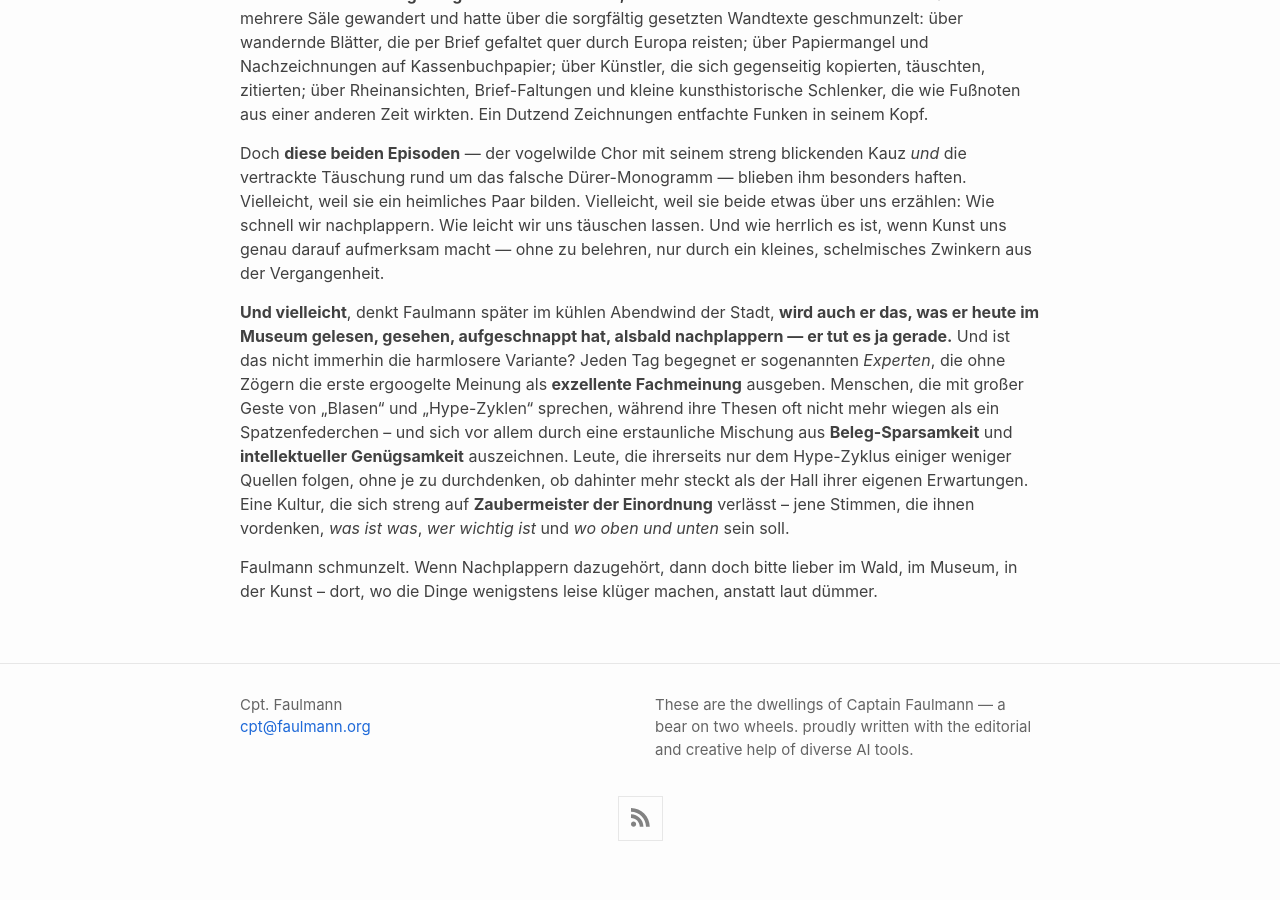
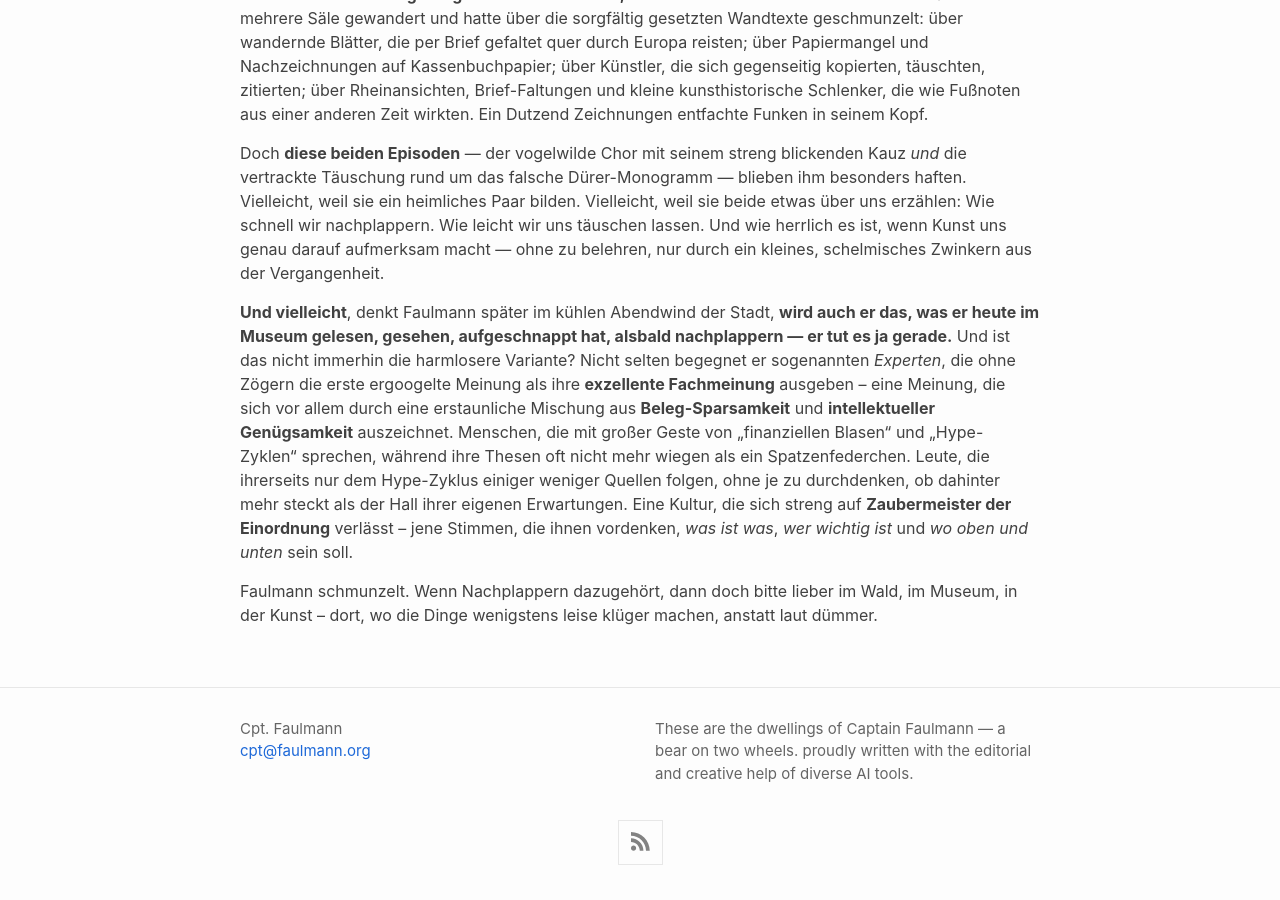
Before and after one commit to cgars/faulmann, a Jekyll site: the page built from _posts/2025-11-23-zeichnung.md, in a window 1280 px wide and 900 px high, scrolled down 923 px. Built offline with Jekyll 4.4.1, drawn with Linux system fonts in a browser that asks for light colours; before the commit the page ends 1799 px from its top, so only the background shows below that.

Commit message:
Refine narrative on Faulmann's reflections
Revised the text for clarity and flow, enhancing the narrative around Faulmann's reflections on art and expertise.

```diff
--- a/_posts/2025-11-23-zeichnung.md
+++ b/_posts/2025-11-23-zeichnung.md
@@ -17,6 +17,6 @@ Und gerade bei Baldung muss der Bär innehalten. **Schließlich kommt er aus Fre
 
 Doch **diese beiden Episoden** — der vogelwilde Chor mit seinem streng blickenden Kauz *und* die vertrackte Täuschung rund um das falsche Dürer-Monogramm — blieben ihm besonders haften. Vielleicht, weil sie ein heimliches Paar bilden. Vielleicht, weil sie beide etwas über uns erzählen: Wie schnell wir nachplappern. Wie leicht wir uns täuschen lassen. Und wie herrlich es ist, wenn Kunst uns genau darauf aufmerksam macht — ohne zu belehren, nur durch ein kleines, schelmisches Zwinkern aus der Vergangenheit.
 
-**Und vielleicht**, denkt Faulmann später im kühlen Abendwind der Stadt, **wird auch er das, was er heute im Museum gelesen, gesehen, aufgeschnappt hat, alsbald nachplappern — er tut es ja gerade.** Und ist das nicht immerhin die harmlosere Variante? Jeden Tag begegnet er sogenannten *Experten*, die ohne Zögern die erste ergoogelte Meinung als **exzellente Fachmeinung** ausgeben. Menschen, die mit großer Geste von „Blasen“ und „Hype-Zyklen“ sprechen, während ihre Thesen oft nicht mehr wiegen als ein Spatzenfederchen – und sich vor allem durch eine erstaunliche Mischung aus **Beleg-Sparsamkeit** und **intellektueller Genügsamkeit** auszeichnen. Leute, die ihrerseits nur dem Hype-Zyklus einiger weniger Quellen folgen, ohne je zu durchdenken, ob dahinter mehr steckt als der Hall ihrer eigenen Erwartungen. Eine Kultur, die sich streng auf **Zaubermeister der Einordnung** verlässt – jene Stimmen, die ihnen vordenken, *was ist was*, *wer wichtig ist* und *wo oben und unten* sein soll.
+**Und vielleicht**, denkt Faulmann später im kühlen Abendwind der Stadt, **wird auch er das, was er heute im Museum gelesen, gesehen, aufgeschnappt hat, alsbald nachplappern — er tut es ja gerade.** Und ist das nicht immerhin die harmlosere Variante? Nicht selten begegnet er sogenannten *Experten*, die ohne Zögern die erste ergoogelte Meinung als ihre **exzellente Fachmeinung** ausgeben – eine Meinung, die sich vor allem durch eine erstaunliche Mischung aus **Beleg-Sparsamkeit** und **intellektueller Genügsamkeit** auszeichnet. Menschen, die mit großer Geste von „finanziellen Blasen“ und „Hype-Zyklen“ sprechen, während ihre Thesen oft nicht mehr wiegen als ein Spatzenfederchen. Leute, die ihrerseits nur dem Hype-Zyklus einiger weniger Quellen folgen, ohne je zu durchdenken, ob dahinter mehr steckt als der Hall ihrer eigenen Erwartungen. Eine Kultur, die sich streng auf **Zaubermeister der Einordnung** verlässt – jene Stimmen, die ihnen vordenken, *was ist was*, *wer wichtig ist* und *wo oben und unten* sein soll.
 
 Faulmann schmunzelt. Wenn Nachplappern dazugehört, dann doch bitte lieber im Wald, im Museum, in der Kunst – dort, wo die Dinge wenigstens leise klüger machen, anstatt laut dümmer.
```
